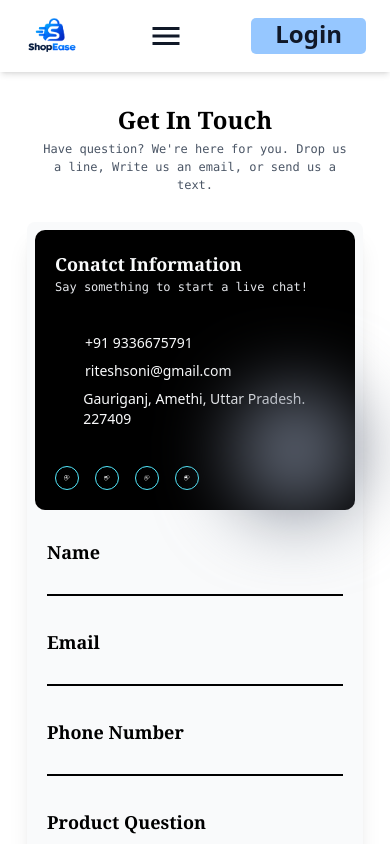
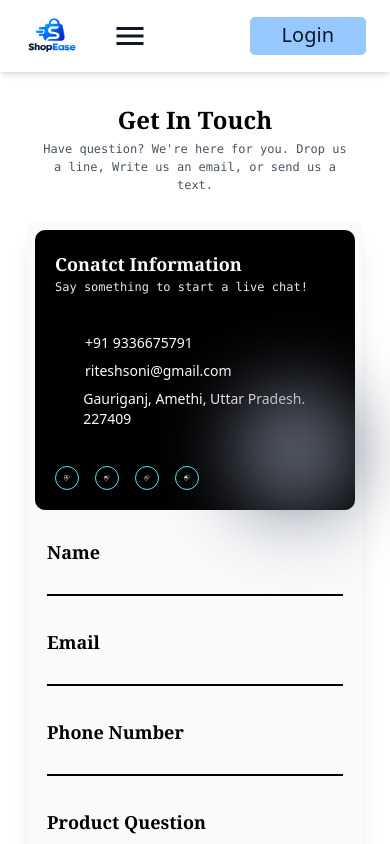
Before and after one commit to riteshsoni-8957/shopease-ecomm, a Next.js app: page /contact in a window 390 px wide. Shown: the top 844 px of the page. Built offline with nearby package versions, Linux system fonts and the light colour scheme; no server answers; some icons are missing.

Commit message:
improve mobile responsive

```diff
--- a/src/components/home/Category.jsx
+++ b/src/components/home/Category.jsx
@@ -12,15 +12,15 @@ async function Category() {
         Shop By Category
       </h1>
 
-      <div className='grid grid-cols-2 min-[390px]:grid-cols-3 min-[490px]:grid-cols-4 min-[590px]:grid-cols-5 min-[720px]:grid-cols-6 md:grid-cols-4 lg:grid-cols-7 2xl:grid-cols-9 text-center gap-8 sm:ml-8'>
+      <div className='flex flex-row overflow-hidden text-center gap-13 sm:ml-8'>
         {
           categories.map((category) => (
             <div key={category.id} className=''>
-              <Link href={`products?category=${encodeURIComponent(category.name)}`} className='w-full h-full flex flex-col items-center space-y-2 lg:space-y-4 font-mono cursor-pointer hover:scale-110 transition duration-300'>
+              <Link href={`products?category=${encodeURIComponent(category.name)}`} className='w-18 md:w-22 xl:w-26 2xl:w-30 h-full flex flex-col items-center justify-center p-2 space-y-2 lg:space-y-4 font-mono cursor-pointer hover:scale-110 transition duration-300'>
                 <img
                   src={category.image}
                   alt={category.slug}
-                  className='w-10 h-10 md:w-14 md:h-14 xl:w-19 xl:h-19 2xl:w-25 2xl:h-25 object-cover object-center rounded-full'
+                  className='w-18 h-18 md:w-22 md:h-22 xl:w-26 xl:h-26 2xl:w-30 2xl:h-30 object-cover object-center rounded-full'
                 />
                 <h2 className='text-sm md:text-xl font-semibold text-gray-900'>
                   {category.name}
--- a/src/components/navbar/NavBarOuter.jsx
+++ b/src/components/navbar/NavBarOuter.jsx
@@ -14,18 +14,20 @@ function NavBarOuter({session, user}) {
 
     return (
         <div className='flex items-center justify-between'>
+            {/* navbar logo and menu icon */}
+            <div className='flex flex-row gap-8 sm:gap-16 xl:gap-24 2xl:gap-32'>
                 {/* navbar logo */}
-            <div className=''>
+                <Link href={"/"}>
                     <img
                         src="/logo-image.png"
                         alt="logo"
-                    className='h-14 w-14'
+                        className='h-14 w-14 hover:scale-105'
                     />
-            </div>
+                </Link>
 
                 {/* menu */}
                 <div className='flex items-center justify-center'>
-                <ul className={`fixed top-18 left-0  bg-white shadow-lg md:shadow-none h-screen flex flex-col items-center justify-center space-y-12 md:static md:flex-row md:h-auto md:w-auto md:space-y-0 md:space-x-12 lg:space-x-26 md:bg-inherit ${sidebar ? "w-[250px]" : "w-0"} overflow-hidden transition-all duration-300 ease-in-out`}>
+                    <ul className={`fixed top-18 left-0  bg-white shadow-lg md:shadow-none h-screen flex flex-col items-center justify-center space-y-12 md:static md:flex-row md:h-auto md:w-auto md:space-y-0 md:space-x-12 lg:space-x-22 xl:space-x-26 2xl:space-x-30 md:bg-inherit ${sidebar ? "w-[250px]" : "w-0"} overflow-hidden transition-all duration-300 ease-in-out`}>
                         <li>
                             <Link href="/" className="text-gray-900 text-xl hover:font-bold hover:text-gray-700/90">
                                 Home
@@ -53,8 +55,9 @@ function NavBarOuter({session, user}) {
                         {sidebar ? <IoMdClose /> :<IoMdMenu />}
                     </div>
                 </div>
+            </div>
 
-            {/* cart and user logo */}
+            {/* cart and user logo and login btn */}
             <div className='flex items-center'>
                 {
                     session ? (
@@ -74,7 +77,7 @@ function NavBarOuter({session, user}) {
                     ) : (
                         <div className=''>
                             <Link href="/login" className=''>
-                                <button className='px-6 pb-1 bg-blue-400/60 rounded-[5px] hover:bg-blue-400 transition duration-300 text-gray-900 text-2xl font-semibold hover:text-gray-700/90'>
+                                <button className='px-8 py-1 pb-1.5  bg-blue-400/60 rounded-[5px] hover:bg-blue-400 transition duration-300 text-gray-900 text-xl font-medium hover:text-gray-700/90'>
                                     Login
                                 </button>
                             </Link>
--- a/src/components/navbar/Navbar.jsx
+++ b/src/components/navbar/Navbar.jsx
@@ -18,7 +18,7 @@ async function Navbar() {
     }
 
     return (
-        <div className="z-9999 sticky top-0 flex flex-col px-6 sm:px-12 lg:px-18 py-2 bg-white shadow-md">
+        <div className="z-9999 sticky top-0 left-0 right-0 flex flex-col px-6 sm:px-12 lg:px-18 py-2 bg-white shadow-md">
             <NavBarOuter
                 session={session}
                 user={user}
```
Lines whose indentation alone changed are shown as unchanged.
